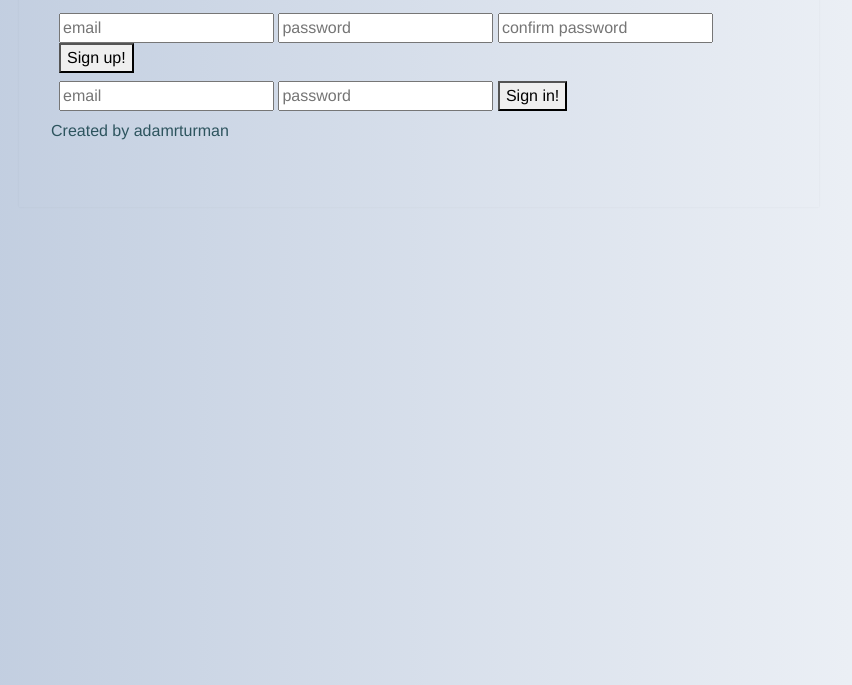
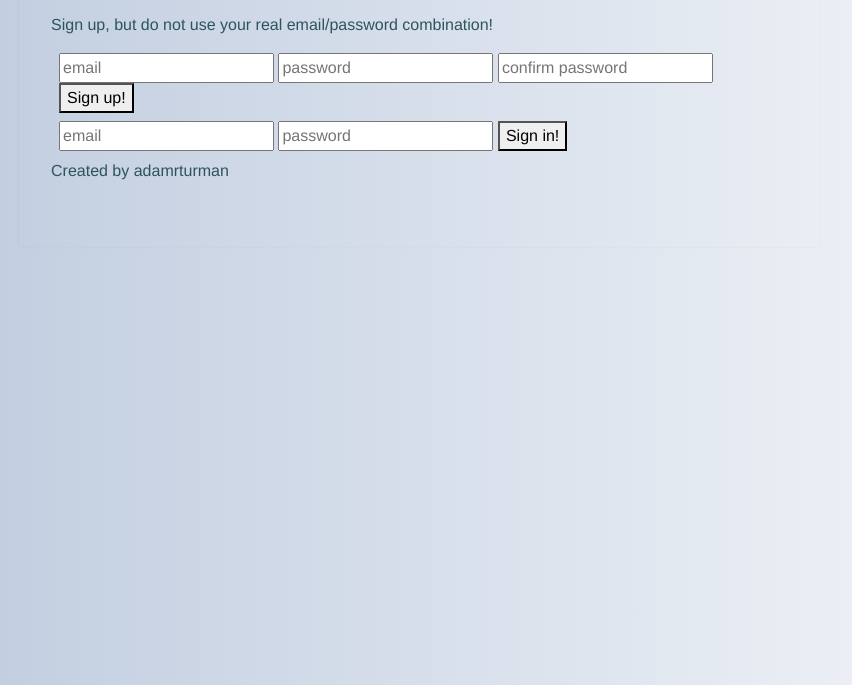
Before and after one commit to adamrturman/tiktaktow-client, a website built with webpack: page index.html in a window 1280 px wide. Shown: the part 115-800 px from the top of the page, without its empty margins (221-1073 px from the left). Built offline with nearby package versions, Linux system fonts and the light colour scheme.

Commit message:
Prompted user to use fake email/password

```diff
--- a/index.html
+++ b/index.html
@@ -14,7 +14,7 @@
     <body>
         <h1>tikTakTow</h1>
         <p id="clever">How clever!</p>
-        <p id="message"></p>
+        <p id="message">Sign up, but do not use your real email/password combination!</p>
         <p id="end-message"></p>
 
       <div id="unauthenticated">
```
